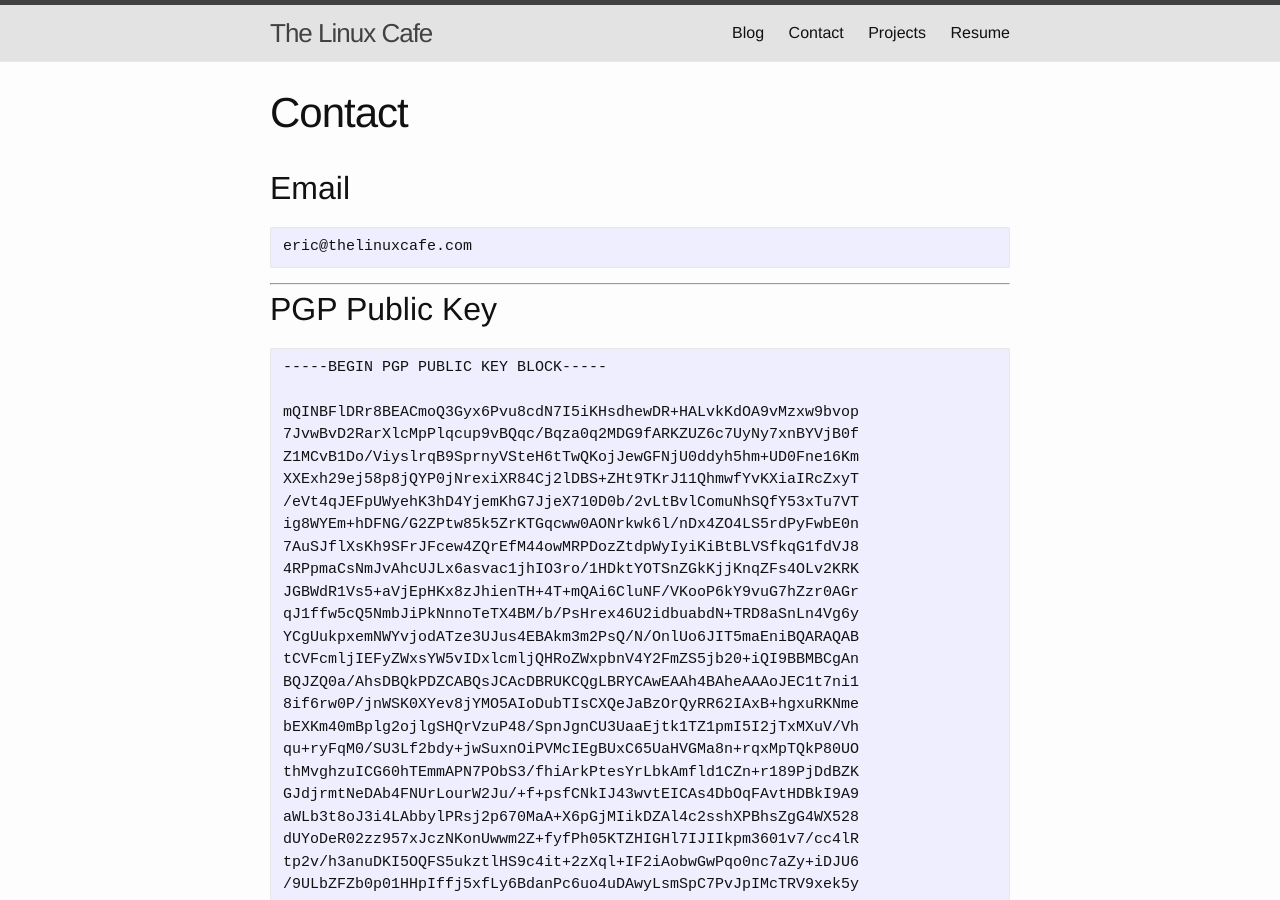
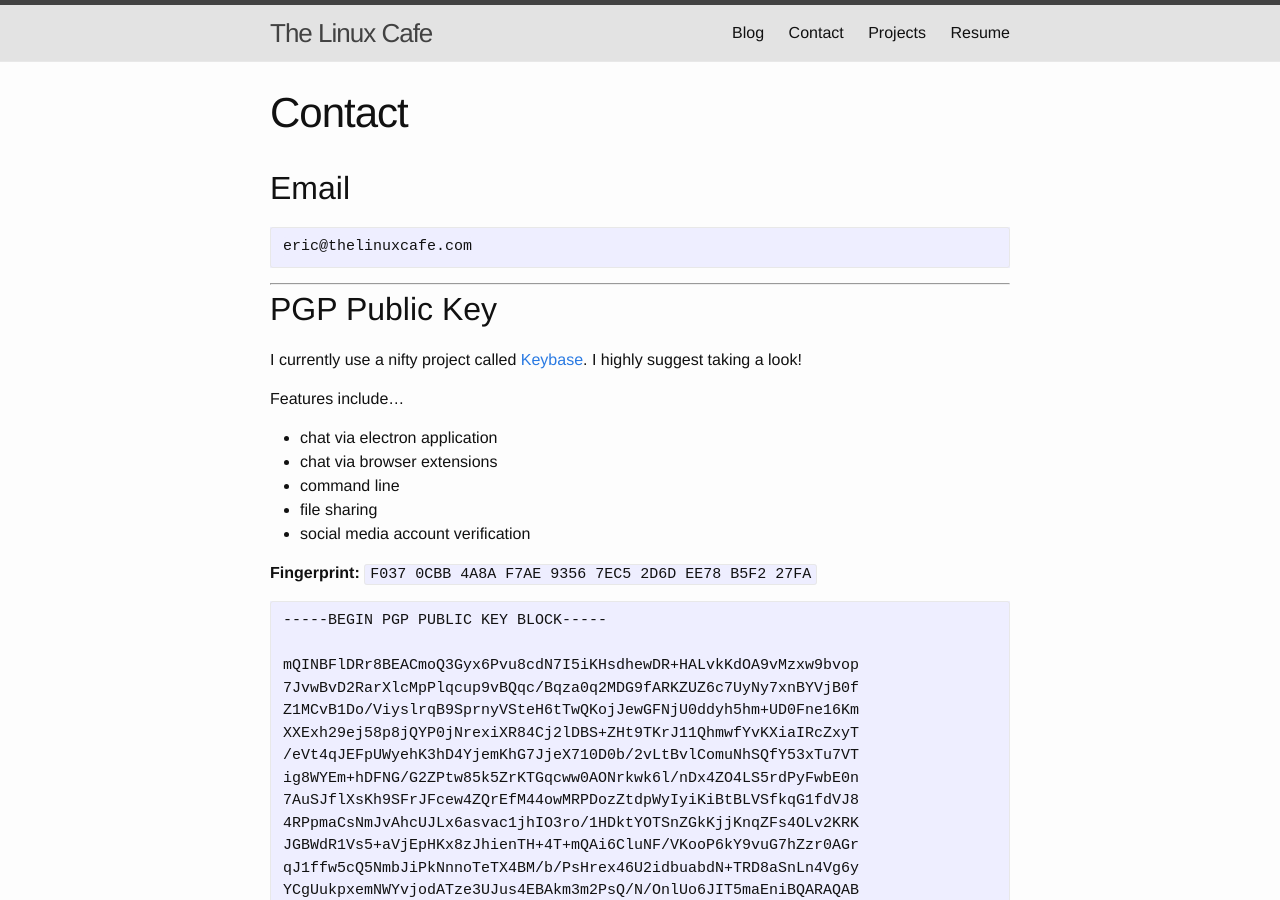
Before and after one commit to ericccsaysss/ericccsaysss.github.io, a Jekyll site: the page built from contact.md, in a window 1280 px wide and 900 px high. Built offline with Jekyll 4.4.1, drawn with Linux system fonts in a browser that asks for light colours.

Commit message:
adding more detail to contact page

````diff
--- a/contact.md
+++ b/contact.md
@@ -11,6 +11,18 @@ eric@thelinuxcafe.com
 
 ---
 ## PGP Public Key
+I currently use a nifty project called [Keybase](https://keybase.io/err0r1c).
+I highly suggest taking a look!
+
+Features include...
+ - chat via electron application
+ - chat via browser extensions
+ - command line
+ - file sharing
+ - social media account verification
+
+**Fingerprint:** `F037 0CBB 4A8A F7AE 9356 7EC5 2D6D EE78 B5F2 27FA`
+
 ```
 -----BEGIN PGP PUBLIC KEY BLOCK-----
 
````
